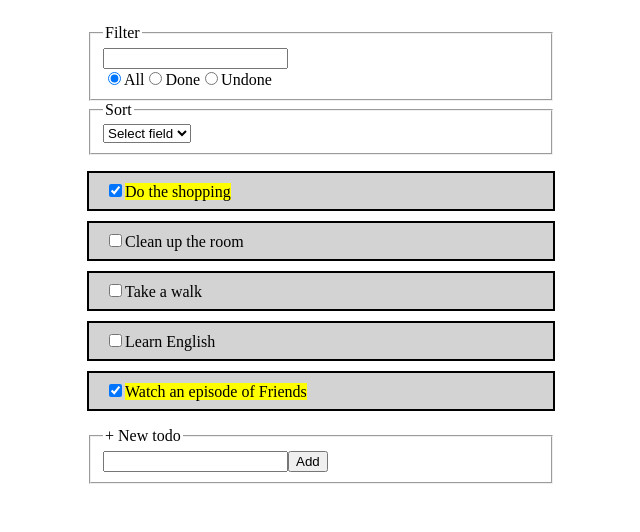
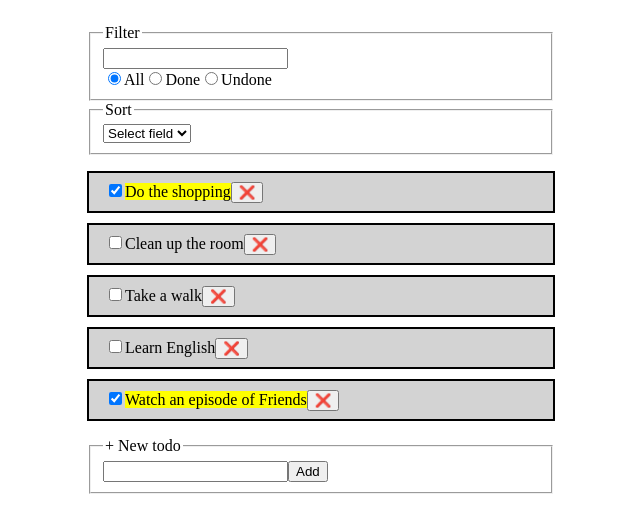
Before and after one commit to tienhoangvo/draggable-todo-list, a React (Vite) app: page / in a window 1280 px wide. Shown: the top 532 px of the page, without its empty margins (319-959 px from the left). Built offline with nearby package versions, Linux system fonts and the light colour scheme.

Commit message:
add delete button

```diff
--- a/src/App.tsx
+++ b/src/App.tsx
@@ -45,6 +45,10 @@ function App() {
     setItems((items) => items.map((item) => item.id === todoId ? {...item, name: todoName } : item))
   }
 
+  const deleteTodo = (todoId: Todo['id']) => {
+    setItems((items) => items.filter((item) => item.id !== todoId))
+  }
+
   const sort = (sortBy: TodoSortBy, order: TodoSortOrder) => {
     setSortBy(sortBy)
     setOrder(order)
@@ -63,7 +67,7 @@ function App() {
   return (
     <div className="App" style={{ width: "min(500px, 100vw)", marginInline: "auto", padding: "16px", boxSizing: "border-box"}}>
       <TodoFilter searchTerm={searchTerm} sortBy={sortBy} order={order} onSearch={setSearchTerm} onSort={sort} onDone={done} done={filterDone} onClear={clearSort}/>
-      <TodoList items={filteredItems} renderItem={(item) => <TodoListItem item={item} onCheck={toggleTodo} onSwap={swapTodos} onUpdate={updateTodo}/>}/>
+      <TodoList items={filteredItems} renderItem={(item) => <TodoListItem item={item} onCheck={toggleTodo} onSwap={swapTodos} onUpdate={updateTodo} onDelete={deleteTodo}/>}/>
       <AddTodoForm onAddTodo={addTodo} />
     </div>
   );
--- a/src/components/TodoListItem.tsx
+++ b/src/components/TodoListItem.tsx
@@ -7,9 +7,10 @@ export type TodoListItemProps = {
   onCheck: (id: string) => void;
   onSwap: (id1: Todo["id"], id2: Todo["id"]) => void;
   onUpdate: (todoId: Todo['id'],todoName: Todo['name']) => void;
+  onDelete: (todoId: Todo['id']) => void;
 };
 
-const TodoListItem = ({ item, onCheck, onSwap, onUpdate }: TodoListItemProps) => {
+const TodoListItem = ({ item, onCheck, onSwap, onUpdate, onDelete }: TodoListItemProps) => {
   const changeHandler: ReactEventHandler<HTMLInputElement> = (event) => {
     console.log(event);
     onCheck(item.id);
@@ -61,6 +62,10 @@ const TodoListItem = ({ item, onCheck, onSwap, onUpdate }: TodoListItemProps) =>
     onUpdate(item.id, value)
   }
 
+  const deleteClickHandler: ReactEventHandler<HTMLButtonElement> = () => {
+    onDelete(item.id)
+  }
+
   return (
     <ListItem
       style={{
@@ -84,6 +89,7 @@ const TodoListItem = ({ item, onCheck, onSwap, onUpdate }: TodoListItemProps) =>
     >
       <input type="checkbox" checked={item.checked} onChange={changeHandler} />
       {item.checked ? <mark dangerouslySetInnerHTML={{__html: item.name}}/> : <span contentEditable={contentEditable} suppressContentEditableWarning style={{ outline: "none "}} onDoubleClick={doubleClickHandler} onBlur={nameChangeHandler} dangerouslySetInnerHTML={{__html: item.name}}/>}
+      <button onClick={deleteClickHandler}>❌</button>
     </ListItem>
   );
 };
```
